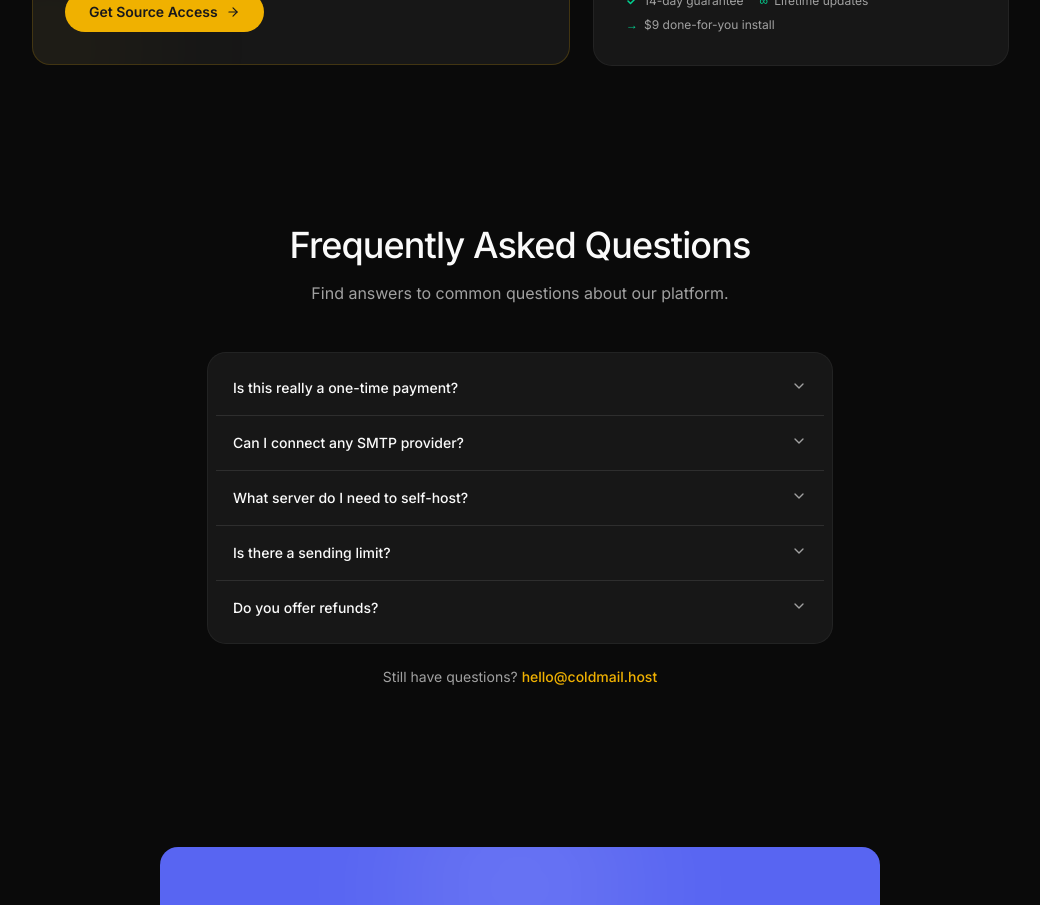
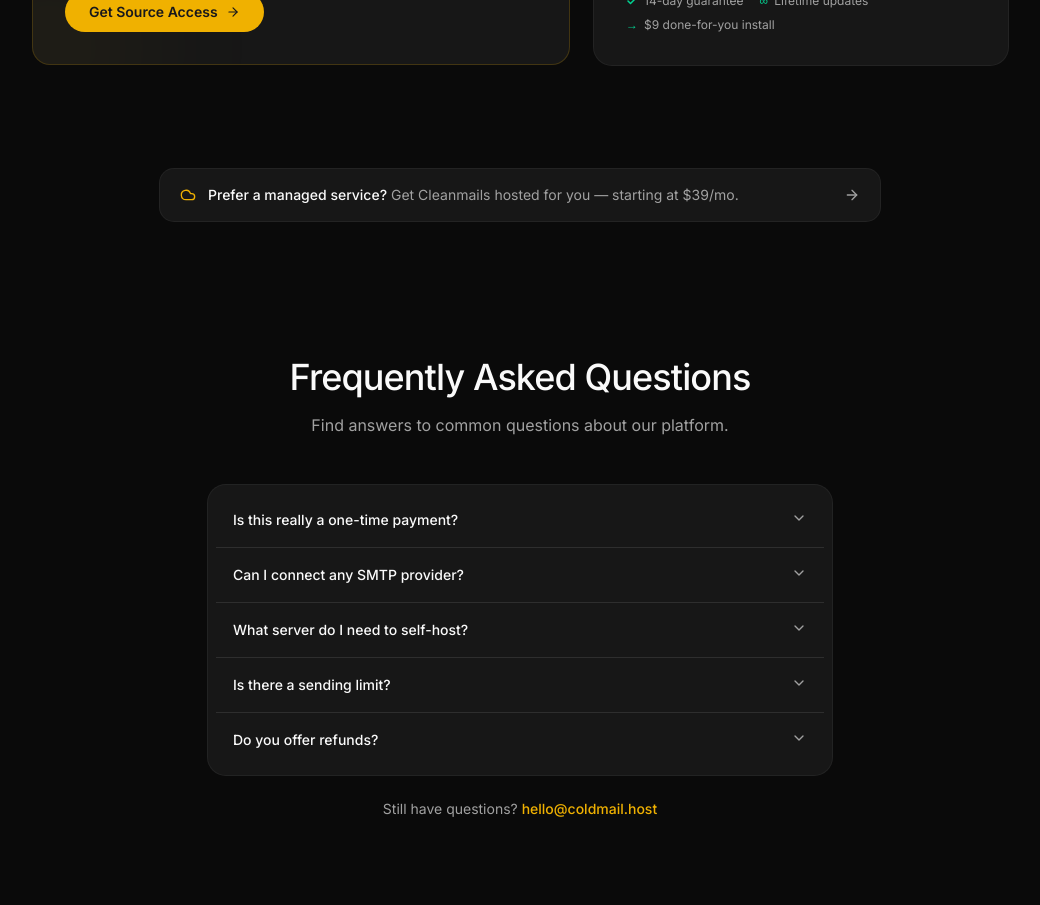
Before and after one commit to codesensei321-ship-it/Landing-page, a Next.js app: page / in a window 1280 px wide. Shown: the part 10260-11165 px from the top of the page, without its empty margins (120-1160 px from the left). Built offline with nearby package versions, Linux system fonts and the light colour scheme.

Commit message:
gvgdgvsg

```diff
--- a/src/app/page.tsx
+++ b/src/app/page.tsx
@@ -7,6 +7,7 @@ import Comparator from '@/components/comparator-1'
 import SavingsCalculator from '@/components/savings-calculator'
 import Pricing from '@/components/pricing-1'
 import StarterKit from '@/components/starter-kit'
+import ManagedServiceBanner from '@/components/managed-service-banner'
 import FAQs from '@/components/faqs-1'
 import CallToAction from '@/components/call-to-action-4'
 import Footer from '@/components/footer-3'
@@ -23,6 +24,7 @@ export default function Home() {
             <SavingsCalculator />
             <Pricing />
             <StarterKit />
+            <ManagedServiceBanner />
             <FAQs />
             <CallToAction />
             <Footer />
--- /dev/null
+++ b/src/app/wishlist/page.tsx
@@ -0,0 +1,63 @@
+'use client'
+
+import Link from 'next/link'
+import Script from 'next/script'
+import { Sparkles, Gift, Zap } from 'lucide-react'
+
+export default function WishlistPage() {
+    return (
+        <>
+            <Script src="https://getlaunchlist.com/js/widget.js" strategy="afterInteractive" />
+
+            <div className="min-h-screen bg-background flex flex-col items-center justify-center px-4 py-16">
+                <div className="w-full max-w-lg text-center">
+                    {/* Badge */}
+                    <div className="inline-flex items-center gap-2 rounded-full bg-yellow-500/10 px-4 py-1.5 text-xs font-semibold uppercase tracking-wider text-yellow-500">
+                        <Sparkles className="size-3.5" />
+                        Coming Soon
+                    </div>
+
+                    {/* Heading */}
+                    <h1 className="mt-6 text-3xl font-bold tracking-tight sm:text-4xl">
+                        Cleanmails Cloud is coming.
+                    </h1>
+                    <p className="text-muted-foreground mt-4 text-balance text-base leading-relaxed">
+                        The same powerful cold email platform — fully managed. No servers, no setup, no maintenance. Just log in and send.
+                    </p>
+
+                    {/* Perks */}
+                    <div className="mt-8 grid grid-cols-1 gap-3 sm:grid-cols-3">
+                        <div className="ring-foreground/10 flex flex-col items-center gap-2 rounded-xl bg-card p-4 ring">
+                            <Gift className="size-5 text-yellow-500" />
+                            <p className="text-xs font-medium text-foreground">Early Bird LTD</p>
+                            <p className="text-[11px] text-muted-foreground">Lifetime deal for first users</p>
+                        </div>
+                        <div className="ring-foreground/10 flex flex-col items-center gap-2 rounded-xl bg-card p-4 ring">
+                            <Zap className="size-5 text-yellow-500" />
+                            <p className="text-xs font-medium text-foreground">Special Discounts</p>
+                            <p className="text-[11px] text-muted-foreground">Exclusive pricing at launch</p>
+                        </div>
+                        <div className="ring-foreground/10 flex flex-col items-center gap-2 rounded-xl bg-card p-4 ring">
+                            <Sparkles className="size-5 text-yellow-500" />
+                            <p className="text-xs font-medium text-foreground">First Access</p>
+                            <p className="text-[11px] text-muted-foreground">Be the first to try it</p>
+                        </div>
+                    </div>
+
+                    {/* Waitlist Widget */}
+                    <div className="mt-10 ring-foreground/10 rounded-2xl bg-card p-6 ring sm:p-8">
+                        <p className="text-sm font-medium text-foreground mb-4">Join the waitlist for early access:</p>
+                        <div className="launchlist-widget" data-key-id="297eUV" />
+                    </div>
+
+                    {/* Back link */}
+                    <p className="mt-8 text-sm text-muted-foreground">
+                        <Link href="/" className="text-yellow-500 hover:underline">
+                            ← Back to homepage
+                        </Link>
+                    </p>
+                </div>
+            </div>
+        </>
+    )
+}
--- /dev/null
+++ b/src/components/managed-service-banner.tsx
@@ -0,0 +1,23 @@
+import Link from 'next/link'
+import { ArrowRight, Cloud } from 'lucide-react'
+
+export default function ManagedServiceBanner() {
+    return (
+        <section className="bg-background py-10">
+            <div className="mx-auto max-w-3xl px-6">
+                <Link
+                    href="/wishlist"
+                    className="ring-foreground/10 group flex items-center justify-between gap-4 rounded-xl bg-card px-5 py-4 ring transition-all hover:ring-foreground/20"
+                >
+                    <div className="flex items-center gap-3">
+                        <Cloud className="size-4 shrink-0 text-yellow-500" />
+                        <p className="text-sm text-muted-foreground">
+                            <span className="text-foreground font-medium">Prefer a managed service?</span> Get Cleanmails hosted for you — starting at $39/mo.
+                        </p>
+                    </div>
+                    <ArrowRight className="size-4 shrink-0 text-muted-foreground transition-transform group-hover:translate-x-0.5" />
+                </Link>
+            </div>
+        </section>
+    )
+}
```
